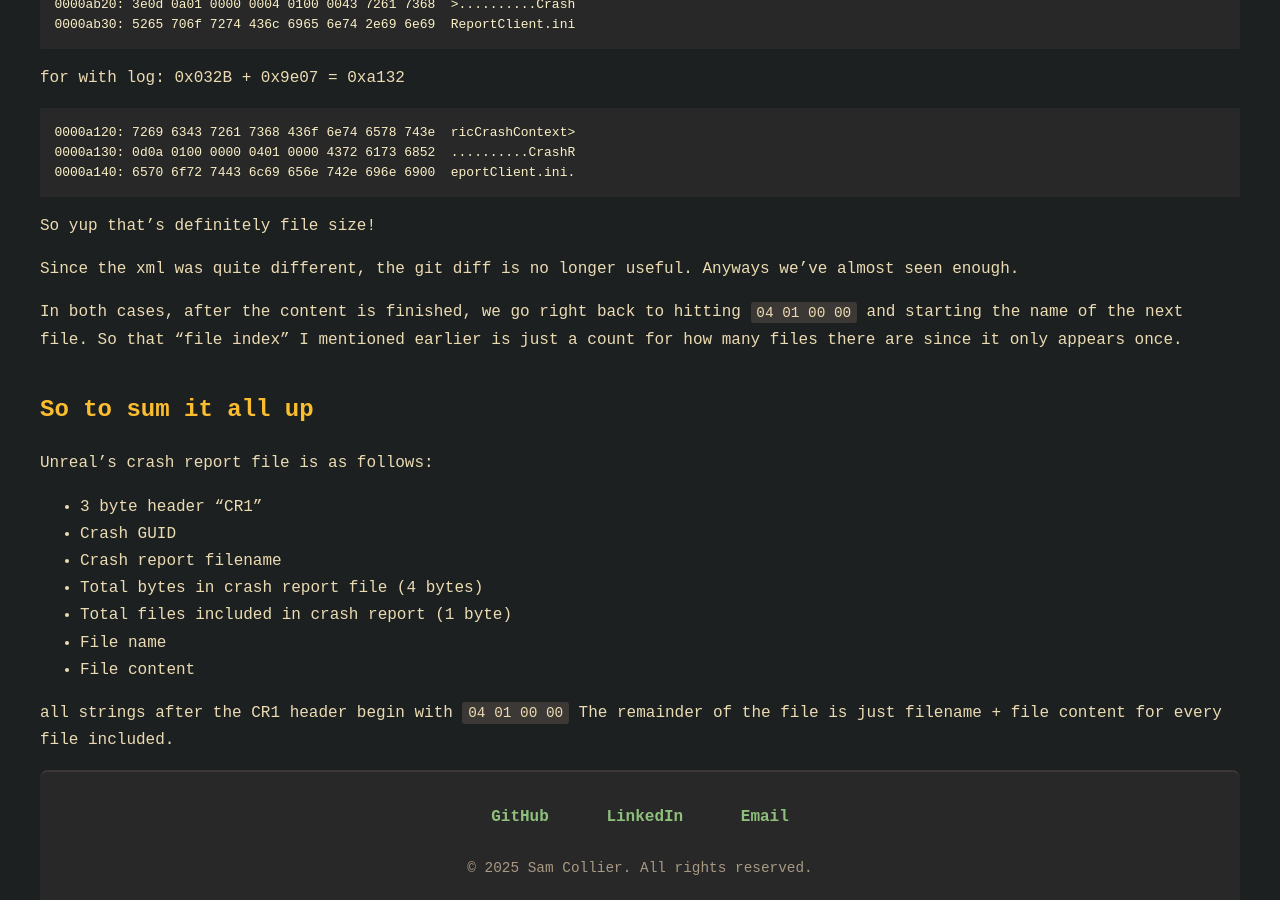
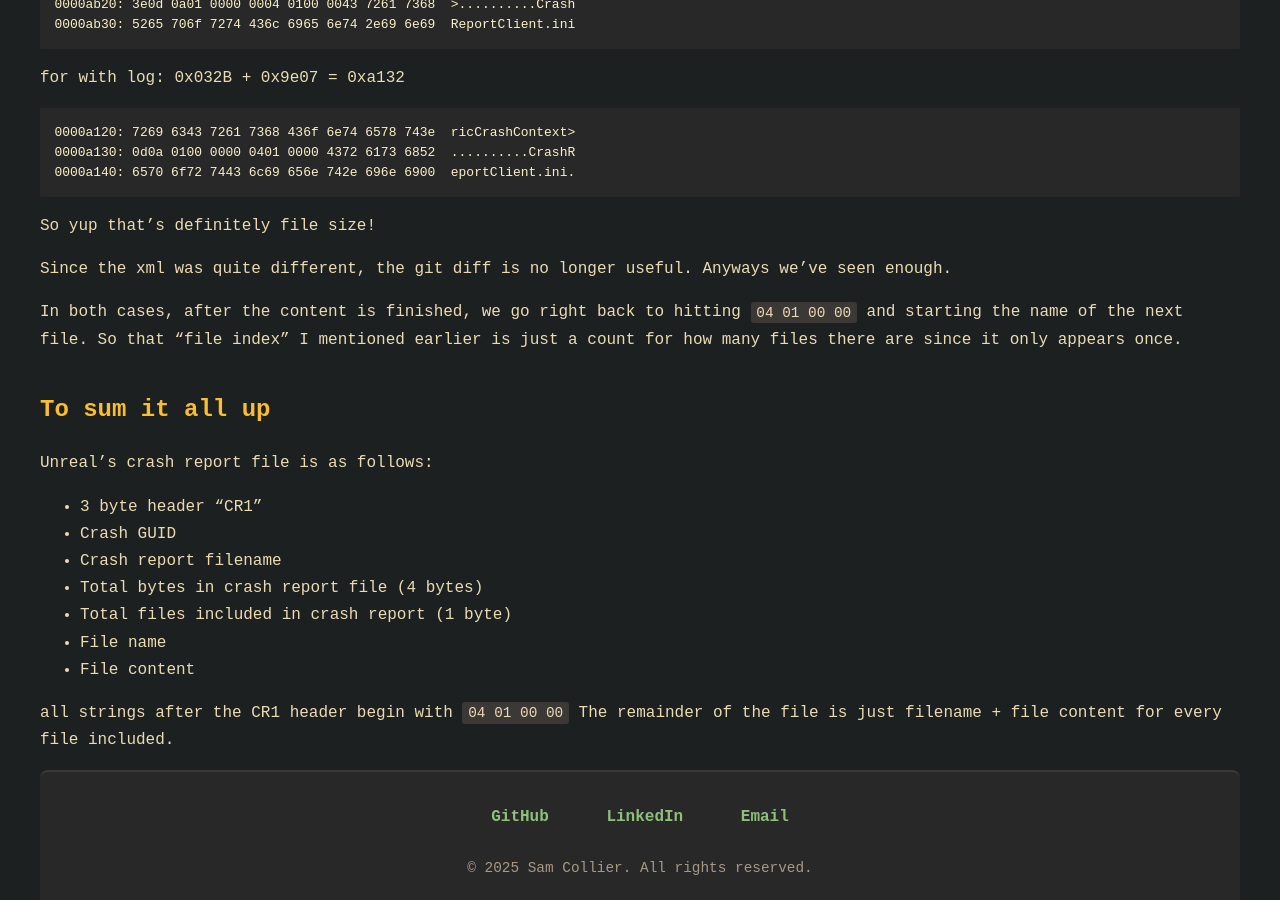
Before and after one commit to goopey7/personal-site, a Jekyll site: the page built from _posts/2025-09-28-CrashReporting.md, in a window 1280 px wide and 900 px high, scrolled down 2512 px. Built offline with Jekyll 4.4.1, drawn with Linux system fonts in a browser that asks for light colours; comment, search, counter and statistics services are not loaded.

```diff
--- a/_posts/2025-09-28-CrashReporting.md
+++ b/_posts/2025-09-28-CrashReporting.md
@@ -124,12 +124,12 @@ for with log:
 So yup that's definitely file size!
 
 Since the xml was quite different, the git diff is no longer useful.
-Anyways we've almost seen enough.
+Anyways we've seen enough.
 
 In both cases, after the content is finished, we go right back to hitting `04 01 00 00` and starting the name of the next file.
 So that "file index" I mentioned earlier is just a count for how many files there are since it only appears once.
 
-## So to sum it all up
+## To sum it all up
 Unreal's crash report file is as follows:
 
 - 3 byte header "CR1"
```
